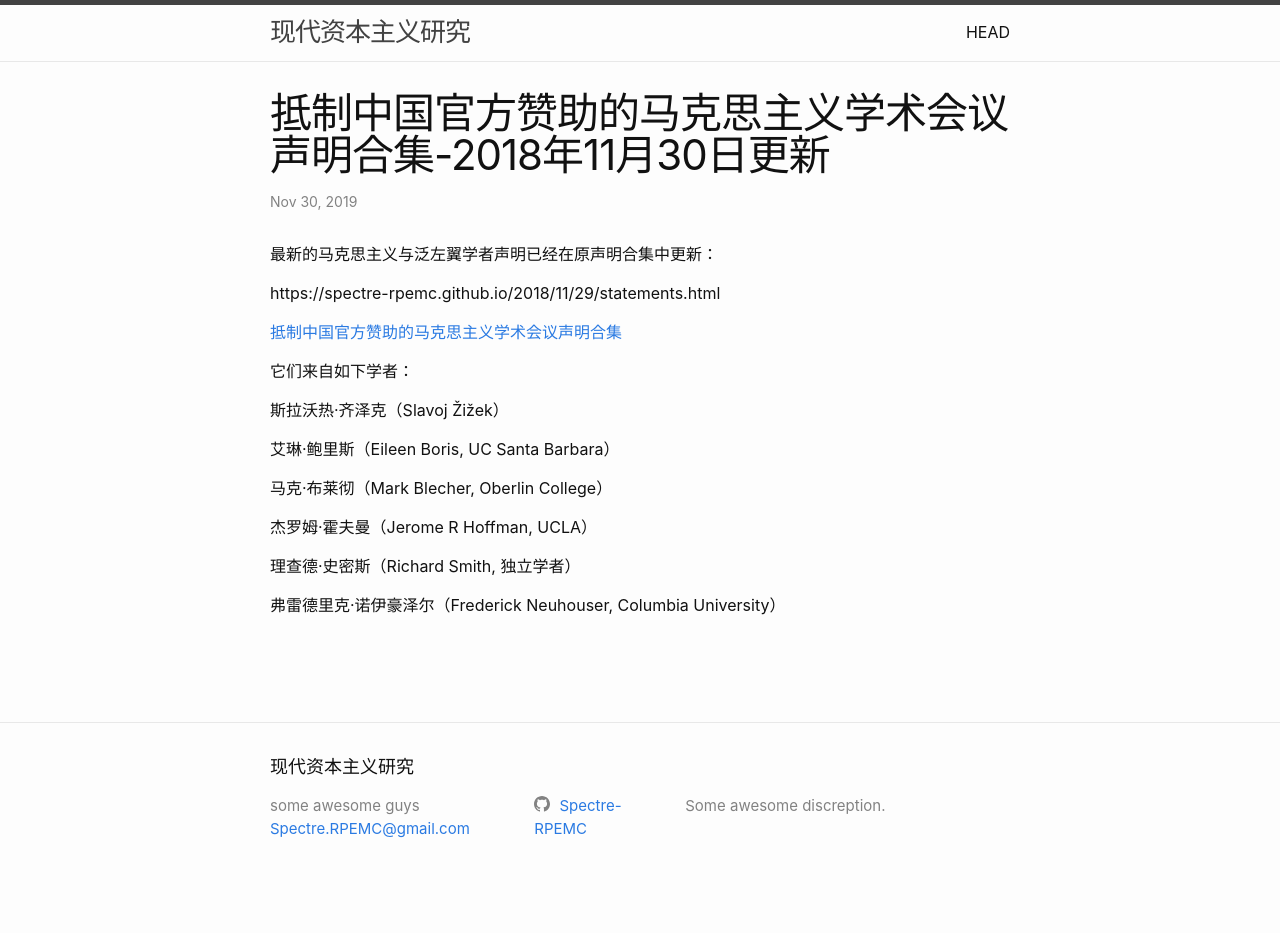
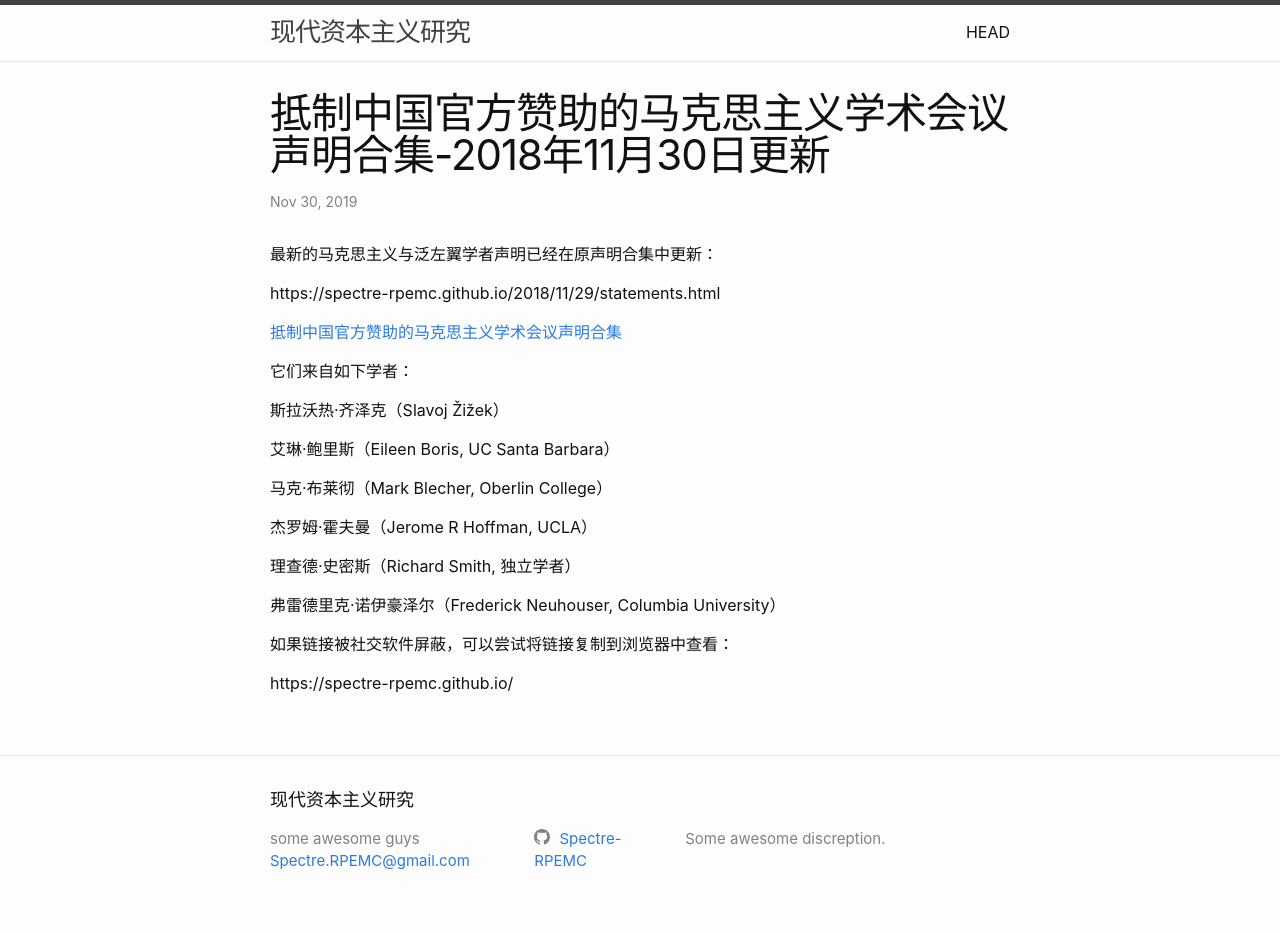
Before and after one commit to Spectre-RPEMC/Spectre-RPEMC.github.io, a Jekyll site: the page built from _posts/2019-11-30-Statement Updates.MD, in a window 1280 px wide. Built offline with Jekyll 4.4.1, drawn with Linux system fonts in a browser that asks for light colours; before the commit the page ends 900 px from its top, so only the background shows below that.

Commit message:
Update 2019-11-30-Statement Updates.MD

```diff
--- a/_posts/2019-11-30-Statement Updates.MD
+++ b/_posts/2019-11-30-Statement Updates.MD
@@ -22,3 +22,7 @@ https://spectre-rpemc.github.io/2018/11/29/statements.html
 理查德·史密斯（Richard Smith, 独立学者）
 
 弗雷德里克·诺伊豪泽尔（Frederick Neuhouser, Columbia University）
+
+如果链接被社交软件屏蔽，可以尝试将链接复制到浏览器中查看：
+
+https://spectre-rpemc.github.io/
```
